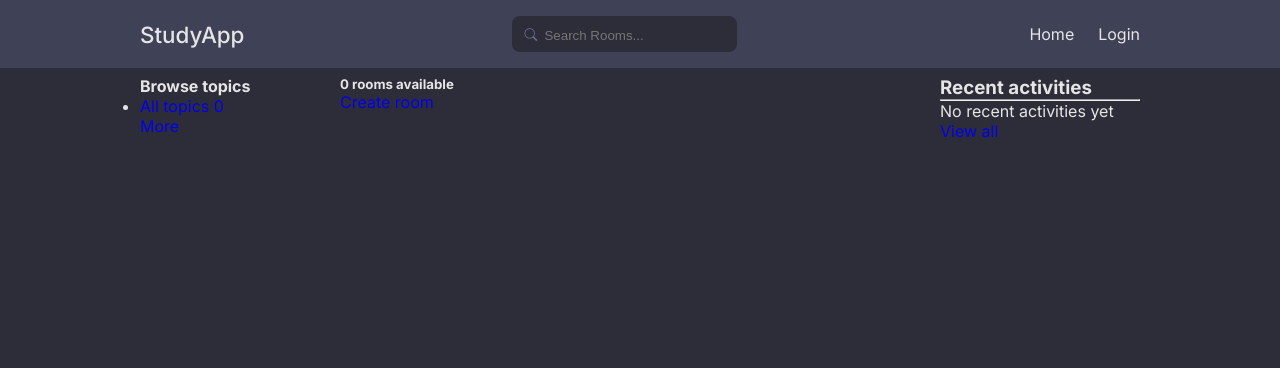
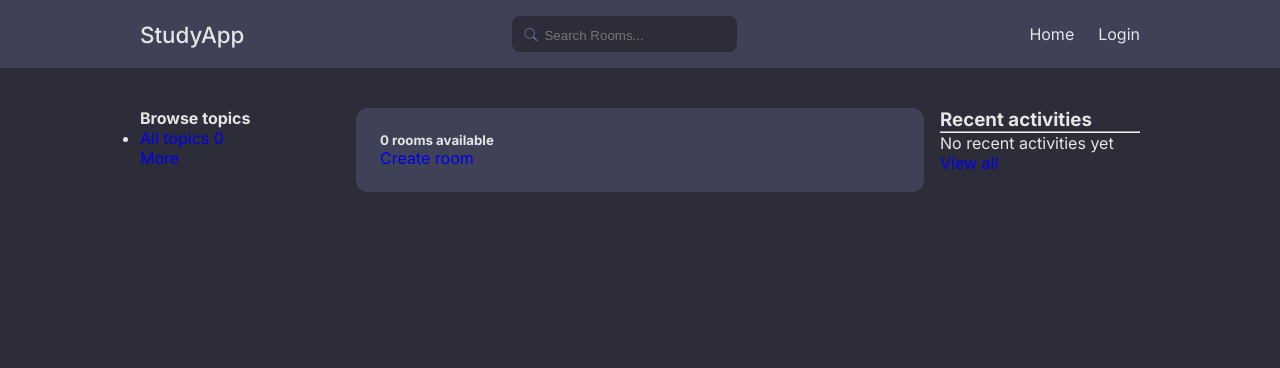
Before and after one commit to paulnyabaro/studyapp, a Django app: page / in a window 1280 px wide. Shown: the top 368 px of the page. Run offline with Django 4.2, Linux system fonts and the light colour scheme; data that the repository does not hold is empty.

Commit message:
Styling home

```diff
--- a/studyapp/static/css/style.css
+++ b/studyapp/static/css/style.css
@@ -6,6 +6,7 @@
     --light-1:#e5e5e5;
     --light-2:#696d97;
     --blue-1:#71c6dd;
+    --card-br: 0.75rem;
 }
 *{
     padding: 0;
@@ -77,8 +78,16 @@ nav.top-nav{
 .home-grid{
     display: grid;
     grid-template-columns: 1fr 3fr 1fr;
+    padding: 2rem 0;
 }
 .room-grid{
     display: grid;
     grid-template-columns: 3fr 1fr;
 }
+.main-content{
+    background-color: var(--dark-1);
+    padding: 1.5rem;
+    box-sizing: border-box;
+    border-radius: var(--card-br);
+    margin: 0 1rem;
+}
```
